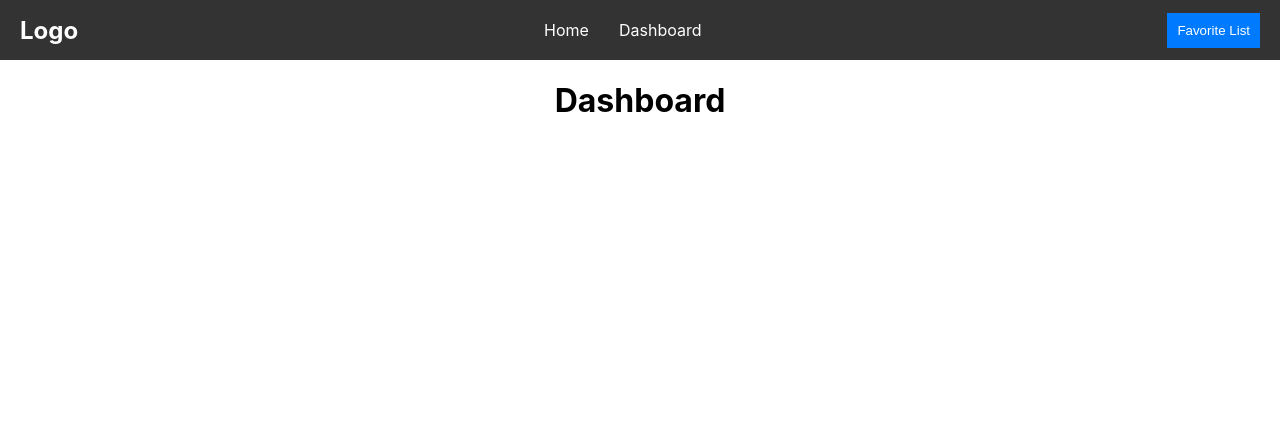
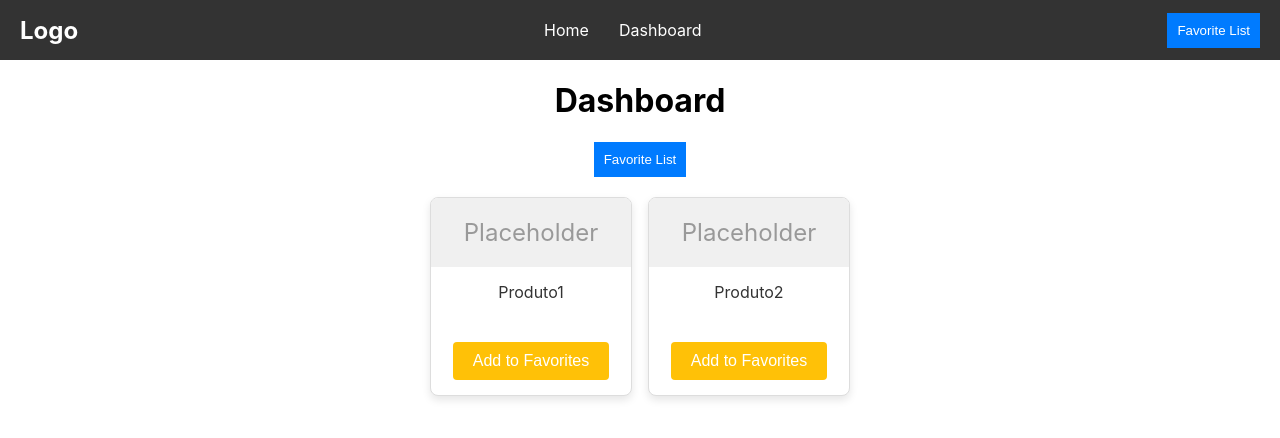
Before and after one commit to PHS-01/Project_Favorites_List-React, a React (Create React App) app: page /dashboard in a window 1280 px wide. Shown: the top 438 px of the page. Built offline with nearby package versions, Linux system fonts and the light colour scheme.

Commit message:
Finalização dos componentes

```diff
--- a/src/Componentes/FavoriteList.css
+++ b/src/Componentes/FavoriteList.css
@@ -44,4 +44,5 @@
     border: none;
     color: red;
     cursor: pointer;
+    margin-left: 5vh;
   }
--- a/src/Componentes/FavoriteList.js
+++ b/src/Componentes/FavoriteList.js
@@ -2,19 +2,18 @@ import './FavoriteList.css';
 import './List.css';
 import React, { useState, useCallback } from 'react';
 
-export default function FavoriteList() {
+export default function FavoriteList({num}) {
   const [items, setItems] = useState([]);
-  const [isDropdownOpen, setIsDropdownOpen] = useState(false); // Corrigido para estar dentro do componente
+  const [isDropdownOpen, setIsDropdownOpen] = useState(false);
 
   const addItem = useCallback((item) => {
     setItems((prevItems) => [...prevItems, item]);
-  }, []);
+  }, [items]);
 
   const deleteItem = (index) => {
     const updatedItems = items.filter((_, i) => i !== index);
     setItems(updatedItems);
   };
-
     return (
       <div className="FavoriteList">
         <div className="dropdown">
@@ -34,24 +33,27 @@ export default function FavoriteList() {
             </ul>
           )}
         </div>
-      {/* <List fun={addItem} /> */}
+        {num === 1 && <List fun={addItem} />}
       </div>
     );
 }
 
-function List({ fun }) {
-  const [items, setItems] = useState(["Produto1", "Produto2"]);
+const datas = [
+  "Produto1",
+  "Produto2"
+];
 
+export function List({fun}) {
   return (
     <div className="List container-flex">
-      {items.map((item, index) => (
+      {datas.map((data, index) => (
         <div key={index} className="card">
           <div id="imagem" className="card-img-top">
             Placeholder
           </div>
           <div className="card-body">
-            <p className="card-text">{item}</p>
-            <button className="btn btn-warning" onClick={() => fun(item)}>
+            <p className="card-text">{data}</p>
+            <button className="btn btn-warning" onClick={() => fun(data)}>
               Add to Favorites
             </button>
           </div>
@@ -60,46 +62,3 @@ function List({ fun }) {
     </div>
   );
 }
-
-
-// // src/Componentes/FavoriteList.js
-// import React, { useState, useCallback } from 'react';
-// import './FavoriteList.css';
-// import List from './List'; // Corrija o caminho se necessário
-
-// export default function FavoriteList() {
-//   const [items, setItems] = useState([]);
-//   const [isDropdownOpen, setIsDropdownOpen] = useState(false);
-
-//   const addItem = useCallback((item) => {
-//     setItems((prevItems) => [...prevItems, item]);
-//   }, []);
-
-//   const deleteItem = (index) => {
-//     const updatedItems = items.filter((_, i) => i !== index);
-//     setItems(updatedItems);
-//   };
-
-//   return (
-//     <div className="FavoriteList">
-//       <div className="dropdown">
-//         <button className="btn" type="button" onClick={() => setIsDropdownOpen(!isDropdownOpen)}>
-//           Favorite List
-//         </button>
-//         {isDropdownOpen && (
-//           <ul className="dropdown-menu">
-//             {items.map((item, index) => (
-//               <li key={index}>
-//                 {item}
-//                 <button className="btn btn-danger" onClick={() => deleteItem(index)}>
-//                   Delete
-//                 </button>
-//               </li>
-//             ))}
-//           </ul>
-//         )}
-//       </div>
-//       <List addItem={addItem} />
-//     </div>
-//   );
-// }
--- a/src/Componentes/List.css
+++ b/src/Componentes/List.css
@@ -48,6 +48,7 @@
     font-size: 16px; /* Tamanho da fonte */
     cursor: pointer; /* Cursor de mão ao passar sobre o botão */
     transition: background-color 0.3s ease; /* Transição suave para a cor de fundo */
+    margin-top: 5vh;
 }
 
 .btn-warning:hover {
--- a/src/Componentes/Navbar.js
+++ b/src/Componentes/Navbar.js
@@ -16,7 +16,7 @@ function Navbar(){
         <Link exact to="/dashboard">Dashboard</Link>
       </div>
       <div className="navbar-right">
-        <FavoriteList />
+        <FavoriteList num={0}/>
       </div>
     </nav>
   );
--- a/src/Pages/Dashboard.js
+++ b/src/Pages/Dashboard.js
@@ -1,26 +1,13 @@
 // import './App.css';
-// import { List } from "../Componentes/FavoriteList.js";
+import FavoriteList from "../Componentes/FavoriteList"
+
 function Dashboard() {
   return (
     <div className="Dashboard">
         <h1>Dashboard</h1>
-        {/* <List /> */}
+        <FavoriteList num={1} />
     </div>
   );
 }
 
 export default Dashboard;
-
-// // src/Pages/Dashboard.js
-// import React from 'react';
-// import FavoriteList from '../Componentes/FavoriteList'; // Corrija o caminho se necessário
-
-// function Dashboard() {
-//   return (
-//     <div>
-//       <FavoriteList />
-//     </div>
-//   );
-// }
-
-// export default Dashboard;
```
Also changed, not shown: src/Pages/Home.js (+0 -29 lines). Lines whose indentation alone changed are shown as unchanged.
